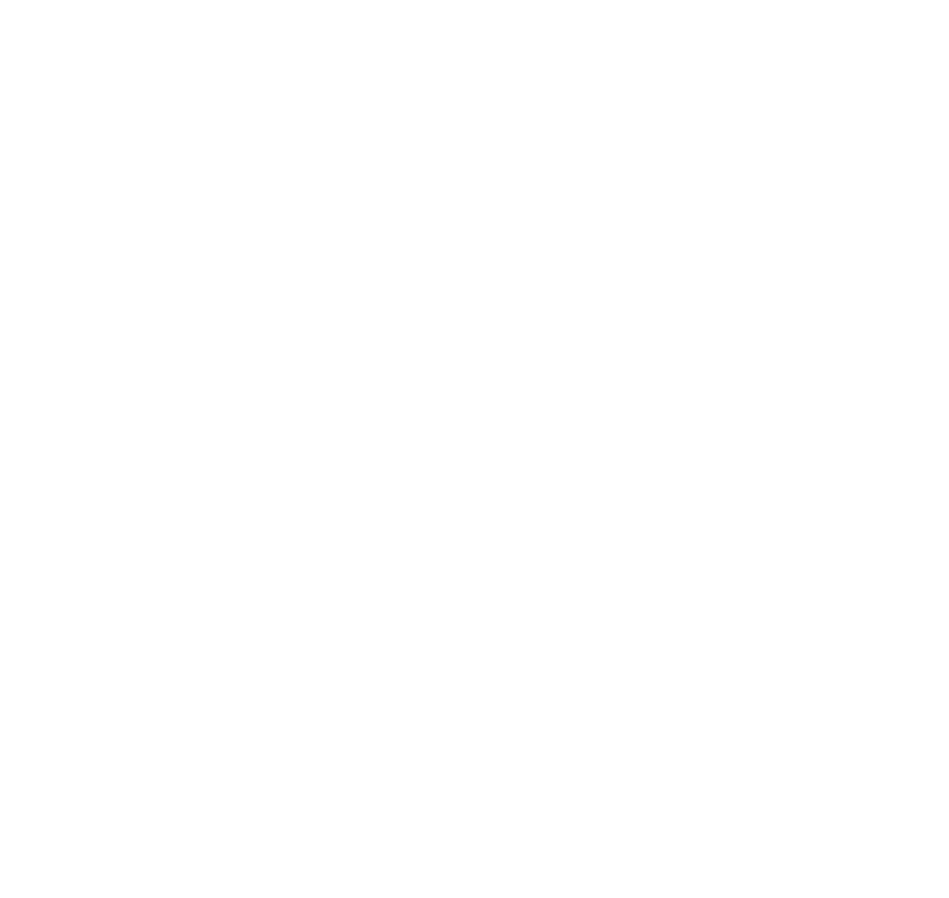
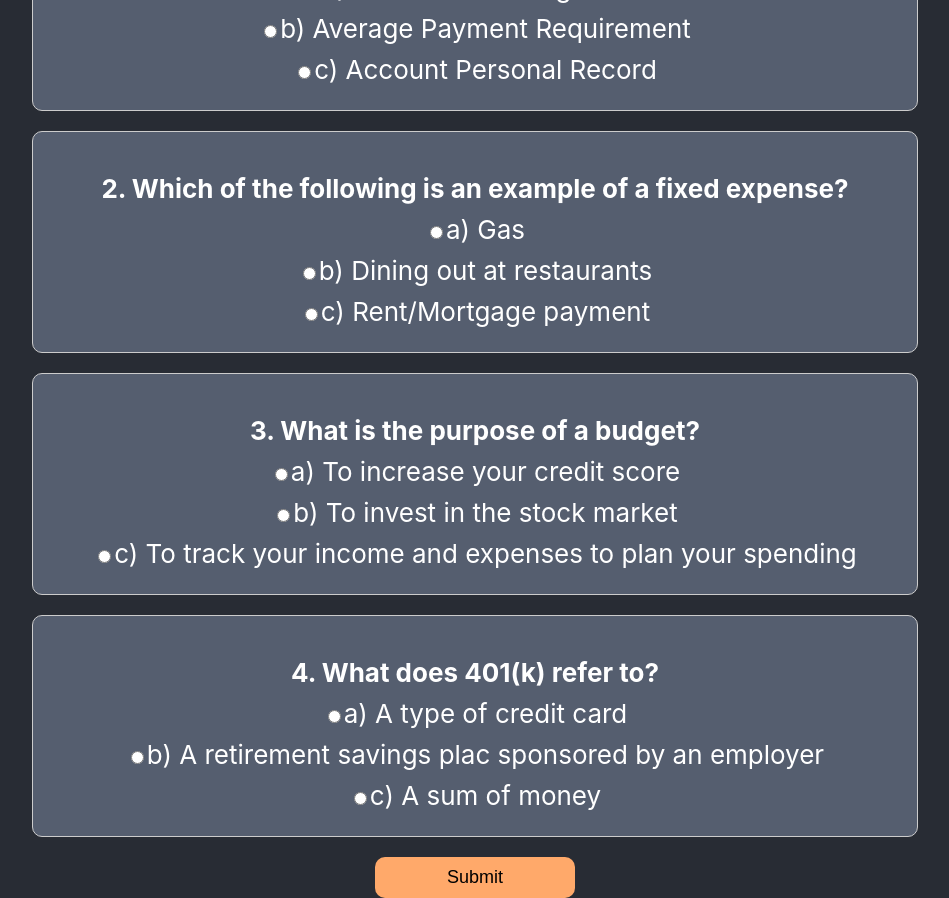
Before and after one commit to purplepalm1/creditcamel, a React (Create React App) app: page /finquiz in a window 1280 px wide. Before the commit this address had no page. Shown: the part 300-1198 px from the top of the page, without its empty margins (165-1114 px from the left). Before the commit the page ends 800 px from the top, so only its background shows below. Built offline with nearby package versions, Linux system fonts and the light colour scheme.

Commit message:
added quiz, not linked, no logic

```diff
--- a/src/App.js
+++ b/src/App.js
@@ -4,6 +4,7 @@
 
 import { BrowserRouter as Router, Routes, Route } from 'react-router-dom';
 import './App.css';
+import { Finquiz } from './pages/finquiz';
 
 function App() {
   return (
@@ -12,6 +13,7 @@
         <Routes>
           <Route path="/home" element={<LandingPage />} />
           <Route path="/intake" element={<Intake />} />
+          <Route path="/finquiz" element={<Finquiz />} />
         </Routes>
       </Router>
     </div>
--- /dev/null
+++ b/src/Finquiz.css
@@ -0,0 +1,33 @@
+.question {
+    margin-bottom: 20px;
+    padding: 15px;
+    border: 1px solid #ccc;
+    border-radius: 10px;
+    background-color: #5f697cd2;
+}
+
+.question p {
+    font-weight: bold;
+    margin-bottom: 10px;
+}
+
+.question label {
+    display: block;
+    margin-bottom: 10px;
+}
+
+button {
+    background-color: #FFA96A;
+    color: black;
+    font-size: 18px;
+    padding: 10px 40px;
+    border: none;
+    border-radius: 10px;
+    cursor: pointer;
+    transition: background-color 0.3s ease;
+    width: 200px;
+}
+
+button:hover {
+    background-color: #FF914D;
+}
--- /dev/null
+++ b/src/pages/finquiz.js
@@ -0,0 +1,167 @@
+
+import React, { useState } from 'react';
+import logo from '../logo.png';
+import '../App.css';
+import '../index.css';
+import '../Finquiz.css'
+
+
+export const Finquiz = () => {
+    const [answers, setAnswers] = useState(Array(8).fill(null));
+
+    const handleAnswerChange = (questionIndex, selectedOption) => {
+        const newAnswers = [...answers];
+        newAnswers[questionIndex] = selectedOption;
+        setAnswers(newAnswers);
+    };
+
+    const handleSubmit = () => {
+        // Logic for checking answers and displaying result
+        // You can compare the user's answers with the correct answers here
+    };
+
+    return (
+        <div className="App">
+            <header className="App-header">
+                <div className='centered-heading'>
+                    <h2>Almost there! <br />
+                        Answer a couple questions to test your financial literacy.</h2>
+                </div>
+                <div className="quiz-container">
+                    {/* Question 1 */}
+                    <div className="question">
+                        <p>1. What does APR stand for in the context of loans and credit cards?</p>
+                        <label>
+                            <input
+                                type="radio"
+                                value="a"
+                                checked={answers[0] === 'a'}
+                                onChange={() => handleAnswerChange(0, 'a')}
+                            />
+                            a) Annual Percentage Rate
+                        </label>
+                        <label>
+                            <input
+                                type="radio"
+                                value="b"
+                                checked={answers[0] === 'b'}
+                                onChange={() => handleAnswerChange(0, 'b')}
+                            />
+                            b) Average Payment Requirement
+                        </label>
+                        <label>
+                            <input
+                                type="radio"
+                                value="c"
+                                checked={answers[0] === 'c'}
+                                onChange={() => handleAnswerChange(0, 'c')}
+                            />
+                            c) Account Personal Record
+                        </label>
+                        {/* Add more options for question 1 if needed */}
+                    </div>
+
+                    {/* Question 2 */}
+                    <div className="question">
+                        <p>2. Which of the following is an example of a fixed expense?</p>
+                        <label>
+                            <input
+                                type="radio"
+                                value="a"
+                                checked={answers[1] === 'a'}
+                                onChange={() => handleAnswerChange(1, 'a')}
+                            />
+                            a) Gas
+                        </label>
+                        <label>
+                            <input
+                                type="radio"
+                                value="b"
+                                checked={answers[1] === 'b'}
+                                onChange={() => handleAnswerChange(1, 'b')}
+                            />
+                            b) Dining out at restaurants
+                        </label>
+                        <label>
+                            <input
+                                type="radio"
+                                value="c"
+                                checked={answers[1] === 'c'}
+                                onChange={() => handleAnswerChange(1, 'c')}
+                            />
+                            c) Rent/Mortgage payment
+                        </label>
+
+                    </div>
+
+                    {/* Question 3 */}
+                    <div className="question">
+                        <p>3. What is the purpose of a budget?</p>
+                        <label>
+                            <input
+                                type="radio"
+                                value="a"
+                                checked={answers[2] === 'a'}
+                                onChange={() => handleAnswerChange(2, 'a')}
+                            />
+                            a) To increase your credit score
+                        </label>
+                        <label>
+                            <input
+                                type="radio"
+                                value="b"
+                                checked={answers[2] === 'b'}
+                                onChange={() => handleAnswerChange(2, 'b')}
+                            />
+                            b) To invest in the stock market
+                        </label>
+                        <label>
+                            <input
+                                type="radio"
+                                value="c"
+                                checked={answers[2] === 'c'}
+                                onChange={() => handleAnswerChange(2, 'c')}
+                            />
+                            c) To track your income and expenses to plan your spending
+                        </label>
+                    </div>
+
+                    {/* Question 4 */}
+                    <div className="question">
+                        <p>4. What does 401(k) refer to?</p>
+                        <label>
+                            <input
+                                type="radio"
+                                value="a"
+                                checked={answers[3] === 'a'}
+                                onChange={() => handleAnswerChange(3, 'a')}
+                            />
+                            a) A type of credit card
+                        </label>
+                        <label>
+                            <input
+                                type="radio"
+                                value="b"
+                                checked={answers[3] === 'b'}
+                                onChange={() => handleAnswerChange(3, 'b')}
+                            />
+                            b) A retirement savings plac sponsored by an employer
+                        </label>
+                        <label>
+                            <input
+                                type="radio"
+                                value="c"
+                                checked={answers[3] === 'c'}
+                                onChange={() => handleAnswerChange(3, 'c')}
+                            />
+                            c) A sum of money
+                        </label>
+                    </div>
+
+
+                </div>
+                <button onClick={handleSubmit}>Submit</button>
+            </header>
+        </div>
+    );
+};
```
